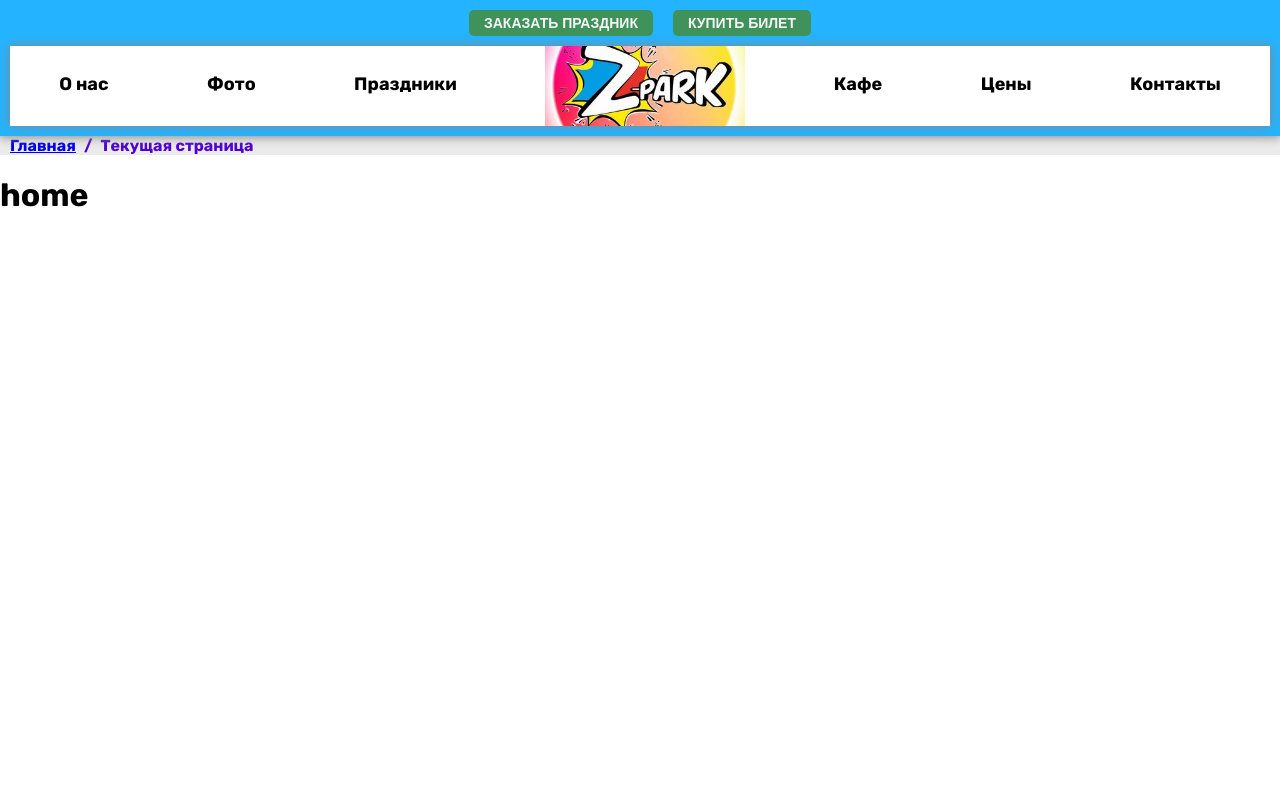
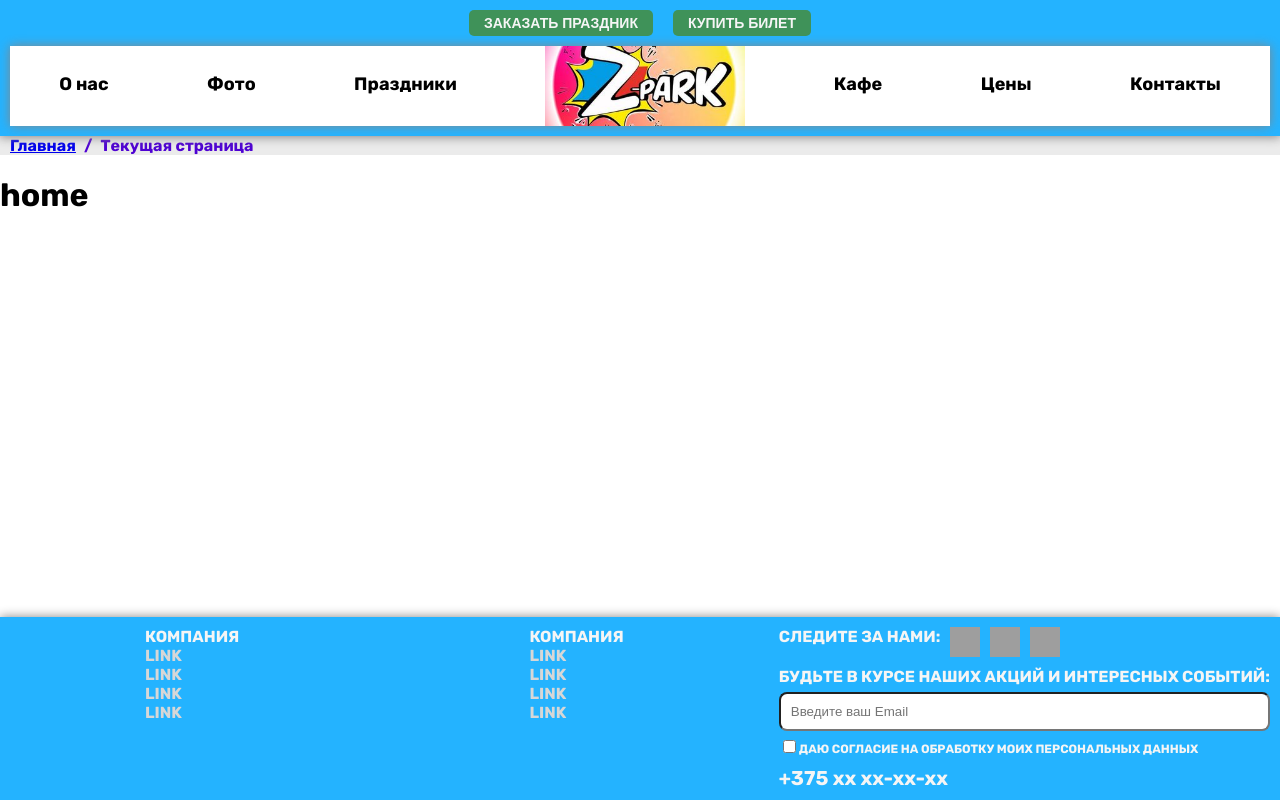
Before and after one commit to GumnovRuslan/z-park, a SvelteKit app: page / in a window 1280 px wide. Shown: the top 800 px of the page. Built offline with nearby package versions, Linux system fonts and the light colour scheme; grey boxes are pictures that could not be loaded.

Commit message:
fix main css

```diff
--- a/src/routes/+layout.svelte
+++ b/src/routes/+layout.svelte
@@ -10,13 +10,16 @@
   ];
 </script>
 
-<Header />
-<BreadCrumbs {breadcrumbs} />
-<div class='content'>
-    <slot />
+<div class='wrapper'>
+    <Header />
+    <main class='main'>
+        <BreadCrumbs {breadcrumbs} />
+        <slot />
+        <BtnUp />
+    </main>
+    <Footer />
 </div>
-<BtnUp />
-<Footer />
+
 
 <style>
     :global(button) {
@@ -25,14 +28,21 @@
     :global(html,body) {
         padding: 0;
         margin: 0;
+        height: 100%;
     }
     :global(*) {
         box-sizing: border-box;
     }
     :global(p) {
         margin: 0;
+        padding: 0;
     }
-    .content {
-        min-height: 100vh;
+    .wrapper {
+        min-height: 100%;
+        display: flex;
+        flex-direction: column;
+    }
+    .main {
+        flex: 1 1 auto;
     }
 </style>
```
